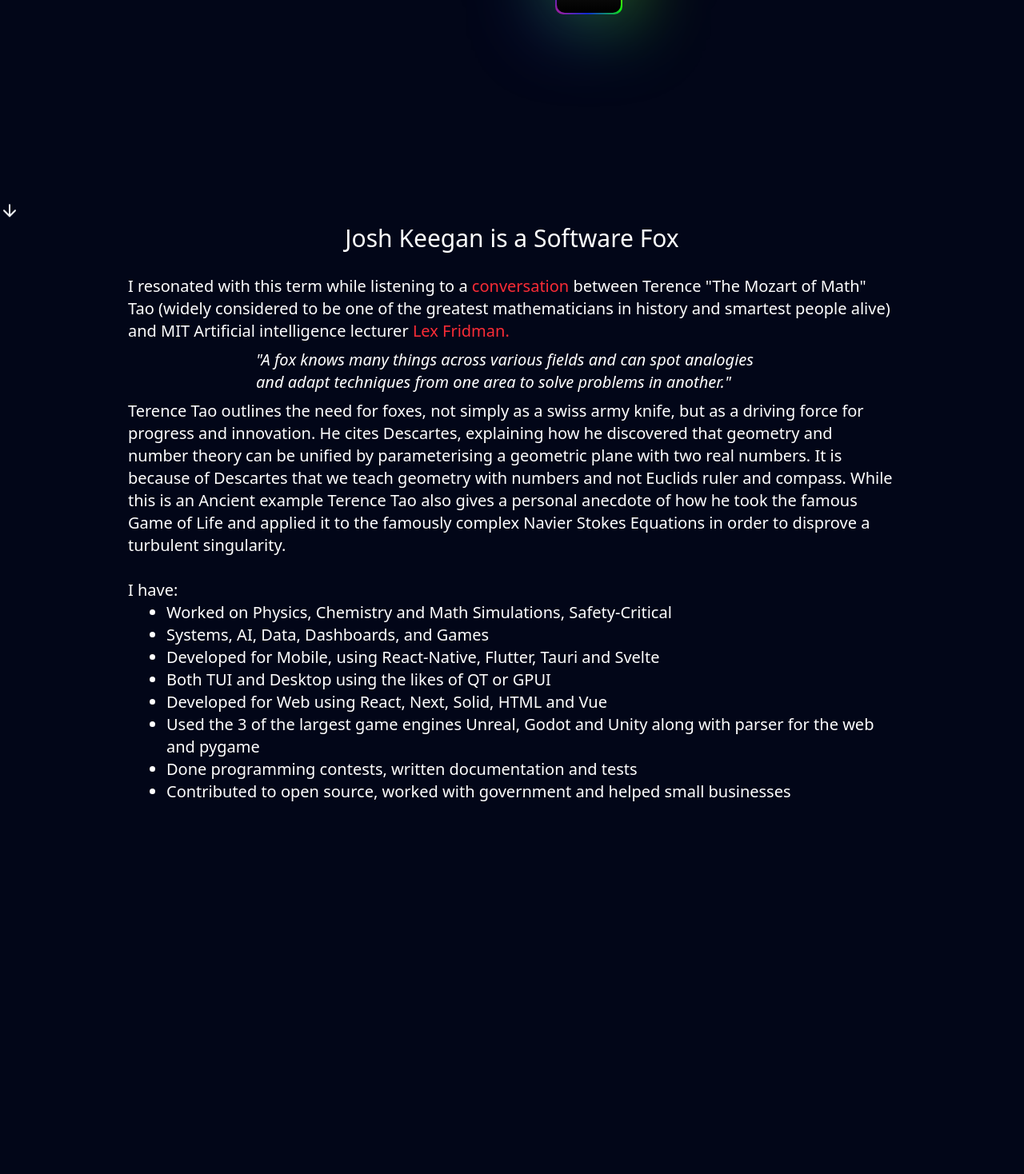
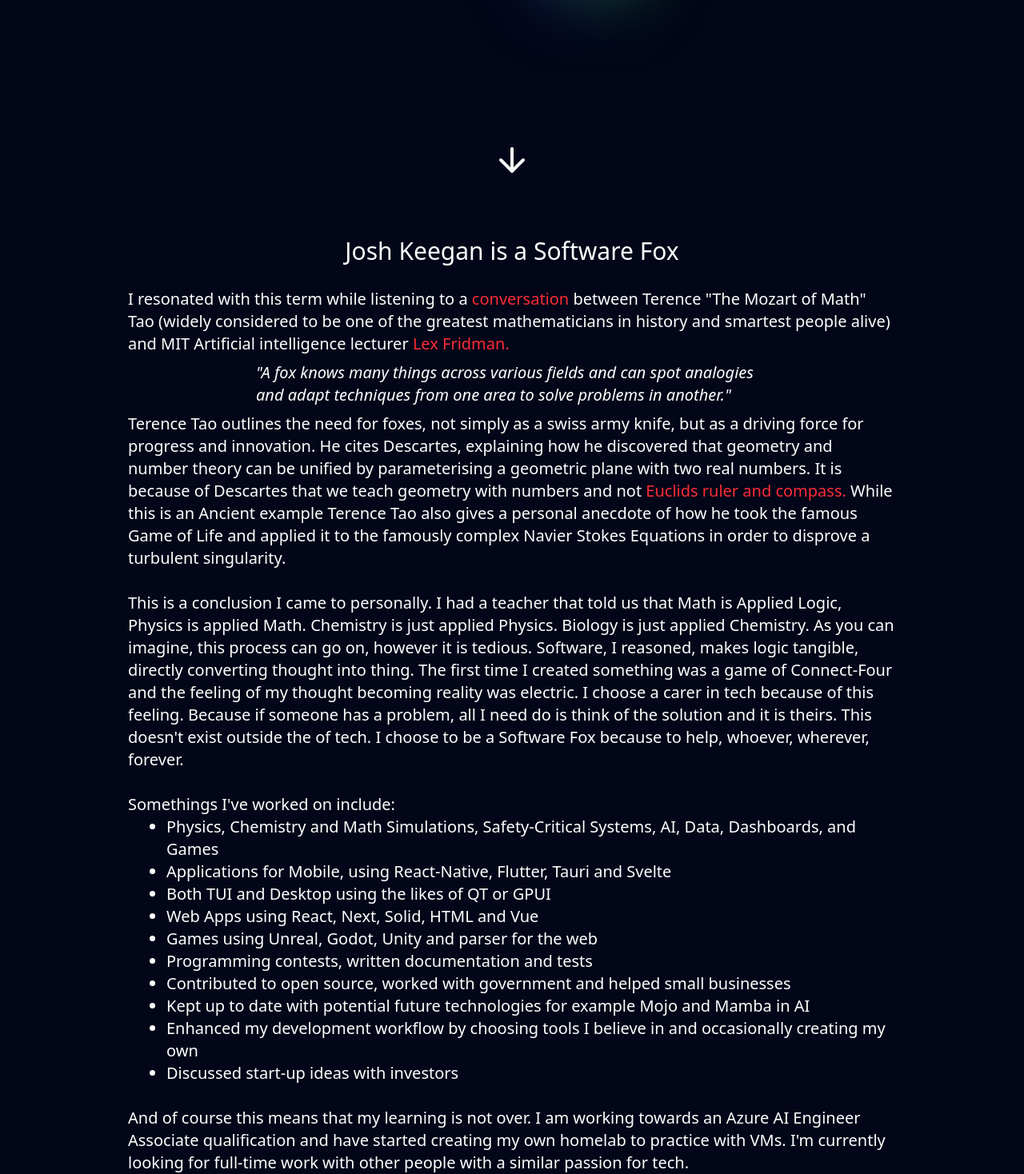
Before and after one commit to JoshuaKeegan3/whatsjoshdoing.com, a Next.js app: page / in a window 1280 px wide. Shown: the part 544-2012 px from the top of the page at 80% size. Before the commit the page ends 1624 px from the top, so only its background shows below. Built offline with nearby package versions, Linux system fonts and the light colour scheme; no server answers.

Commit message:
Added a blurb

```diff
--- a/app/globals.css
+++ b/app/globals.css
@@ -21,13 +21,24 @@ link {
     max-width: fit-content;
     flex-direction: column;
     font-size: 4rem;
-    height: 100vh;
+    height: 90vh;
     width: 100vh;
     display: flex;
     margin-left: auto;
     margin-right: auto;
     align-items: center;
     justify-content: center;
+    text-align: center;
+}
+
+.arrow-container {
+    max-width: fit-content;
+    flex-direction: column;
+    height: 10vh;
+    width: 100vh;
+    display: flex;
+    margin-left: auto;
+    margin-right: auto;
     text-align: center;
 }
 
@@ -164,24 +175,6 @@ link {
 .animated-gradient {
     background-size: 200% 200%;
     animation: gradient-animation 3s ease infinite;
-}
-
-.arrow-container {
-    position: fixed;
-    top: 50%;
-    right: 20px;
-    transform: translateY(-50%);
-    z-index: 10;
-    color: black;
-    transition: color 0.5s ease;
-}
-
-.arrow-container:hover {
-    color: white;
-}
-
-.arrow-container.animate-hud {
-    animation: highlight-hud 1.5s 6s;
 }
 
 .pulse {
--- a/app/page.tsx
+++ b/app/page.tsx
@@ -21,16 +21,6 @@ export default function Home() {
     return () => clearInterval(timer);
   }, [active]);
 
-  useEffect(() => {
-    const timer = setTimeout(() => {
-      if (blurbRef.current) {
-        blurbRef.current.scrollIntoView({ behavior: "smooth" });
-      }
-    }, 5000); // Adjust the delay as needed
-
-    return () => clearTimeout(timer);
-  }, []);
-
   const handleClick = () => {
     if (blurbRef.current) {
       blurbRef.current.scrollIntoView({ behavior: "smooth" });
@@ -41,7 +31,7 @@ export default function Home() {
     <>
       <div className="center">
         <div className="flex items-center justify-center">
-          <h1 className="whitespace-nowrap">Whats Josh Keegan</h1>
+          <h1 className="whitespace-nowrap">What's Josh Keegan</h1>
           <div className="roller pb-50 fade-in">
             <span
               id="rolltext"
@@ -94,13 +84,17 @@ export default function Home() {
           </div>
         </div>
       </div>
-      <Arrow handleClick={handleClick} />
+      <div className="fade-in arrow-container">
+        <Arrow handleClick={handleClick} />
+      </div>
       <div
         ref={blurbRef}
         className="text-white h-dvh w-dvw align-baseline text-xl"
       >
-        <h1 className="text-center text-3xl">Josh Keegan is a Software Fox</h1>
-        <p className="px-40">
+        <h1 className="pt-10 text-center text-3xl">
+          Josh Keegan is a Software Fox
+        </h1>
+        <div className="px-40">
           <br />I resonated with this term while listening to a{" "}
           <Link
             className=" text-red-500"
@@ -125,34 +119,66 @@ export default function Home() {
           Descartes, explaining how he discovered that geometry and number
           theory can be unified by parameterising a geometric plane with two
           real numbers. It is because of Descartes that we teach geometry with
-          numbers and not Euclids ruler and compass. While this is an Ancient
-          example Terence Tao also gives a personal anecdote of how he took the
-          famous Game of Life and applied it to the famously complex Navier
-          Stokes Equations in order to disprove a turbulent singularity.
+          numbers and not{" "}
+          <Link
+            className="text-red-500"
+            href="https://www.youtube.com/watch?v=M-MgQC6z3VU"
+          >
+            Euclids ruler and compass.
+          </Link>{" "}
+          While this is an Ancient example Terence Tao also gives a personal
+          anecdote of how he took the famous Game of Life and applied it to the
+          famously complex Navier Stokes Equations in order to disprove a
+          turbulent singularity.
           <br />
-          <br />I have:
+          <br />
+          This is a conclusion I came to personally. I had a teacher that told
+          us that Math is Applied Logic, Physics is applied Math. Chemistry is
+          just applied Physics. Biology is just applied Chemistry. As you can
+          imagine, this process can go on, however it is tedious. Software, I
+          reasoned, makes logic tangible, directly converting thought into
+          thing. The first time I created something was a game of Connect-Four
+          and the feeling of my thought becoming reality was electric. I choose
+          a carer in tech because of this feeling. Because if someone has a
+          problem, all I need do is think of the solution and it is theirs. This
+          doesn't exist outside the of tech. I choose to be a Software Fox
+          because to help, whoever, wherever, forever.
+          <br />
+          <br />
+          Somethings I've worked on include:
           <ul className="list-disc pl-12">
             <li>
-              Worked on Physics, Chemistry and Math Simulations, Safety-Critical
+              Physics, Chemistry and Math Simulations, Safety-Critical Systems,
+              AI, Data, Dashboards, and Games
             </li>
-            <li>Systems, AI, Data, Dashboards, and Games</li>
             <li>
-              Developed for Mobile, using React-Native, Flutter, Tauri and
+              Applications for Mobile, using React-Native, Flutter, Tauri and
               Svelte
             </li>
             <li>Both TUI and Desktop using the likes of QT or GPUI</li>
-            <li>Developed for Web using React, Next, Solid, HTML and Vue</li>
-            <li>
-              Used the 3 of the largest game engines Unreal, Godot and Unity
-              along with parser for the web and pygame
-            </li>
-            <li>Done programming contests, written documentation and tests</li>
+            <li>Web Apps using React, Next, Solid, HTML and Vue</li>
+            <li>Games using Unreal, Godot, Unity and parser for the web</li>
+            <li>Programming contests, written documentation and tests</li>
             <li>
               Contributed to open source, worked with government and helped
               small businesses
             </li>
+            <li>
+              Kept up to date with potential future technologies for example
+              Mojo and Mamba in AI
+            </li>
+            <li>
+              Enhanced my development workflow by choosing tools I believe in
+              and occasionally creating my own
+            </li>
+            <li>Discussed start-up ideas with investors</li>
           </ul>
-        </p>
+          <br />
+          And of course this means that my learning is not over. I am working
+          towards an Azure AI Engineer Associate qualification and have started
+          creating my own homelab to practice with VMs. I'm currently looking
+          for full-time work with other people with a similar passion for tech.
+        </div>
       </div>
     </>
   );
--- a/components/Arrow.tsx
+++ b/components/Arrow.tsx
@@ -2,15 +2,15 @@ const Arrow = ({ handleClick }: { handleClick: () => void }) => (
   <svg
     onClick={handleClick}
     xmlns="http://www.w3.org/2000/svg"
-    width="24"
-    height="24"
+    width="48"
+    height="48"
     viewBox="0 0 24 24"
     fill="none"
     stroke="currentColor"
     strokeWidth="2"
     strokeLinecap="round"
     strokeLinejoin="round"
-    className="animate-bounce cursor-pointer"
+    className="cursor-pointer"
   >
     <path d="M12 5v14" />
     <path d="m19 12-7 7-7-7" />
--- a/components/ui/button.tsx
+++ b/components/ui/button.tsx
@@ -25,6 +25,8 @@ const buttonVariants = cva(
         sm: "h-8 rounded-md gap-1.5 px-3 has-[>svg]:px-2.5",
         lg: "h-10 rounded-md px-6 has-[>svg]:px-4",
         icon: "size-9",
+        "icon-sm": "size-8",
+        "icon-lg": "size-10",
       },
     },
     defaultVariants: {
```
Also changed, not shown: 1 other file (tests, documents, lock files or other folders).
